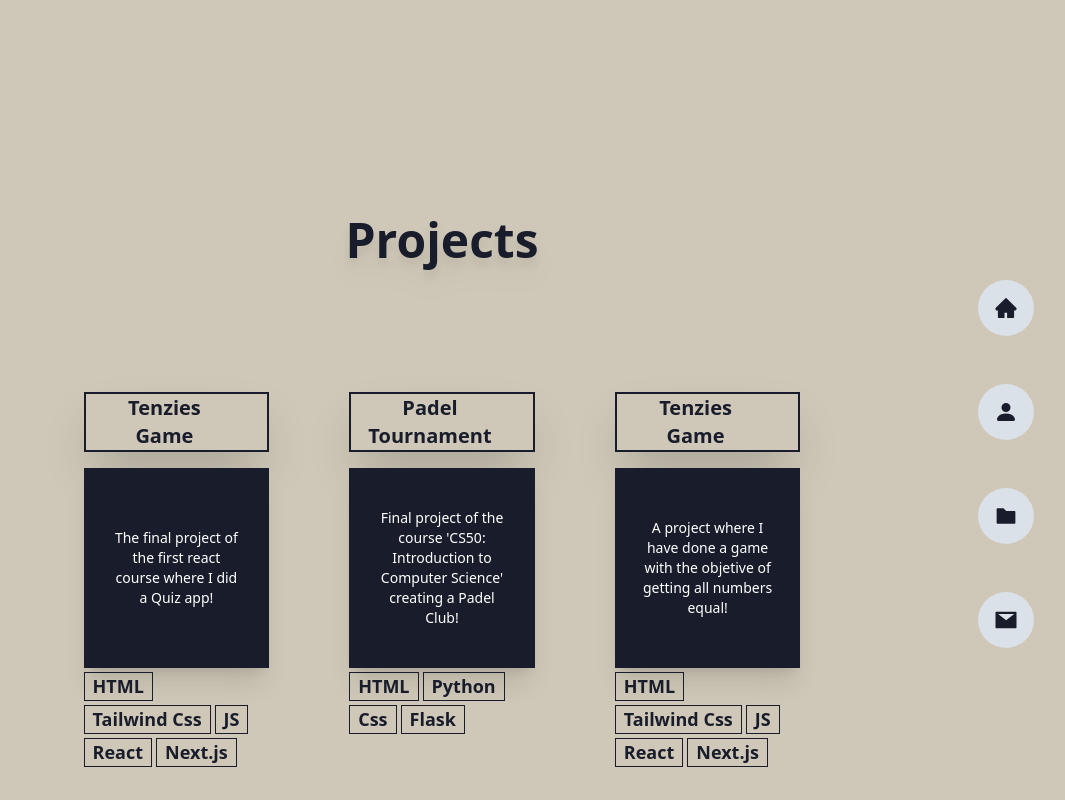
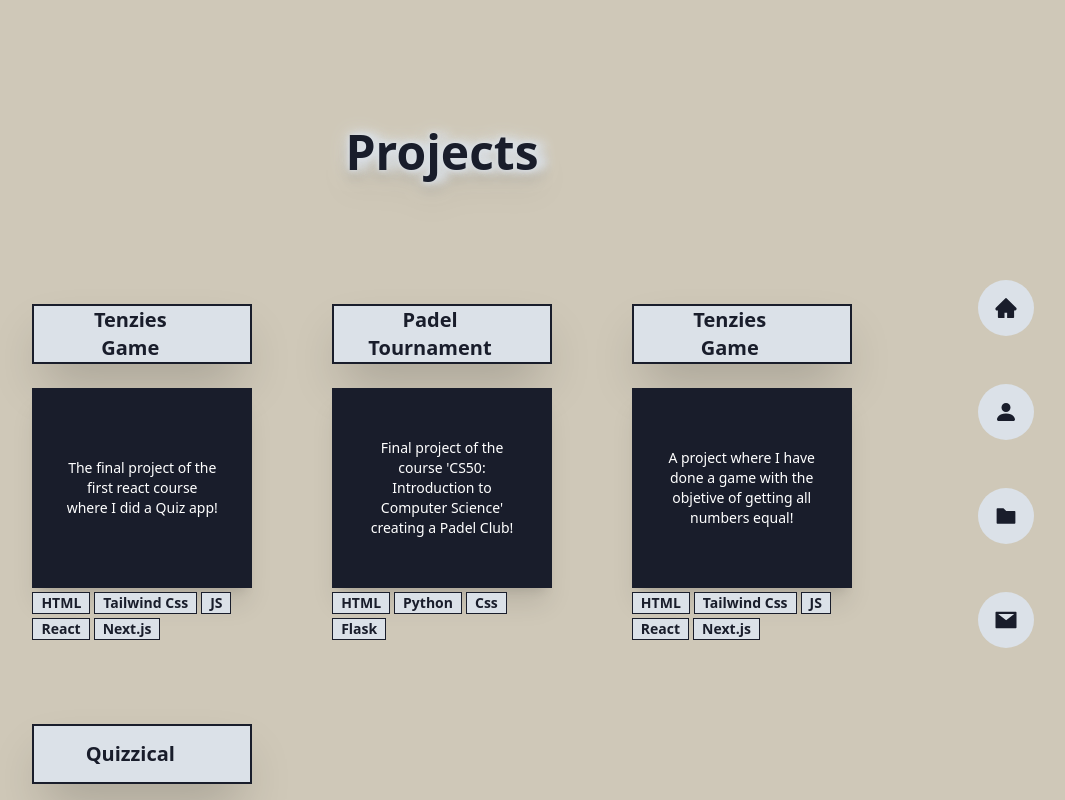
Before and after one commit to ricardomreis22/Portfolio-Website, a Next.js app: page /dashboard/projects in a window 1280 px wide. Shown: the top 800 px of the page, without its empty margins (198-1263 px from the left). Built offline with nearby package versions, Linux system fonts and the light colour scheme.

Commit message:
Css details

```diff
--- a/app/components/PageTitle.js
+++ b/app/components/PageTitle.js
@@ -2,7 +2,7 @@ import React from "react";
 
 const PageTitle = (props) => {
   return (
-    <div className="flex justify-center items-center mt-12 text-3xl font-semibold drop-shadow-xl xl:text-5xl">
+    <div className="twelve flex justify-center items-center mt-32 text-2xl font-semibold drop-shadow-xl xl:text-5xl">
       {props.title}
     </div>
   );
--- a/app/components/SkillsBar.js
+++ b/app/components/SkillsBar.js
@@ -1,16 +1,16 @@
-import React, { useEffect, useState } from "react";
 import ProgressBar from "@ramonak/react-progress-bar";
 
 const SkillsBar = (props) => {
   return (
     <div className="w-full">
-      <p className="mb-5 text-base xl:text-lg font-bold">{props.lang}</p>
+      <p className="mb-5 text-sm xl:text-lg ">{props.lang}</p>
       <ProgressBar
         completed={props.count}
         bgColor="#191d2b"
         baseBgColor="#dbe1e8"
         transitionDuration="2s"
         animateOnRender={true}
+        maxCompleted={100}
       />
     </div>
   );
--- a/app/components/Subtitle.js
+++ b/app/components/Subtitle.js
@@ -2,9 +2,9 @@ import React from "react";
 
 const Subtitle = (props) => {
   return (
-    <div className="flex flex-col items-center justify-center text-2xl my-24">
-      <div className="bg-[#191d2b] h-[1px] w-full mb-12 mt-6 "></div>
-      <h2 className="text-4xl font-bold">{props.title}</h2>
+    <div className="flex flex-col items-center justify-center text-2xl my-20 w-full">
+      <h2 className="text-2xl font-bold">{props.title}</h2>
+      <div className="bg-[#191d2b] h-[1px] w-full mt-3 "></div>
     </div>
   );
 };
--- a/app/components/Timeline.js
+++ b/app/components/Timeline.js
@@ -13,9 +13,9 @@ const Timeline = (props) => {
         </div>
       </div>
       <div className="lg:mb-4 ml-14 lg:mt-2">
-        <p className="font-bold text-lg xl:text-xl">
-          {props.date}
-          <span>{props.course}</span>
+        <p className="text-base">
+          {props.date} -{" "}
+          <span className="font-bold text-lg xl:text-xl">{props.course}</span>
         </p>
         <p className="mt-6 text-base xl:text-lg">{props.description}</p>
       </div>
--- a/app/components/WorkCard.js
+++ b/app/components/WorkCard.js
@@ -7,7 +7,7 @@ const WorkCard = (props) => {
   const langArr = props.lang;
   return (
     <div className="group">
-      <div className="flex text-[#191d2b] mb-4 w-[100%] h-[50px] shadow-2xl border-solid border-[#191d2b] border-[2px] justify-center items-center p-7 ">
+      <div className="flex bg-[#dbe1e8] text-[#191d2b] mb-6 w-[100%] h-[50px] shadow-2xl border-solid border-[#191d2b] border-[2px] justify-center items-center p-7">
         <h1 className=" text-md lg:text-xl xl:text-xl font-bold mr-6">
           {props.title}
         </h1>
@@ -18,25 +18,25 @@ const WorkCard = (props) => {
           />
         </Link>
       </div>
-      <div className="w-full h-[200px] bg-[#191d2b] shadow-xl flex flex-col justify-center items-center duration-300 ">
+      <div className="w-full h-[200px] bg-[#191d2b] shadow-xl flex flex-col justify-center items-center duration-300">
         <Image
           src={props.img}
           alt="background Image"
           width={0}
           height={0}
           sizes="200vh"
-          className="hidden w-full group-hover:flex group-hover:mt-5"
+          className="hidden w-full group-hover:flex"
         />
         <div className="flex group-hover:hidden flex-col justify-center items-center text-white w-[70%]">
           <p className="text-center text-sm lg:text-md ">{props.info}</p>
         </div>
       </div>
-      <div className="flex justify-left mt-1 flex-wrap group-hover:hidden">
+      <div className="flex justify-left mt-1 flex-wrap group-hover:mt-6">
         {langArr.map((item, index) => {
           return (
             <div
               key={index}
-              className="border-[1px] border-solid border-[#191d2b] font-bold mr-1 mb-1 px-2"
+              className="border-[1px] bg-[#dbe1e8]  border-solid border-[#191d2b] text-sm font-bold mr-1 mb-1 px-2"
             >
               {item}
             </div>
--- a/app/dashboard/about/page.js
+++ b/app/dashboard/about/page.js
@@ -54,7 +54,7 @@ const About = () => {
           <div className="w-[80%] xl:w-[70%]">
             <Subtitle title="My Skills" />
           </div>
-          <div className="grid gap-8 place-items-center grid-cols-1 w-[100%] mb-32 md:grid-cols-2 md:gap-y-18 md:gap-x-32 xl:gap-y-24">
+          <div className="grid gap-8 place-items-center grid-cols-2 w-[100%] mb-32 md:gap-y-18 md:gap-x-32 xl:gap-y-24">
             <SkillsBar lang="HTML" count="80" />
             <SkillsBar lang="JS" count="80" />
             <SkillsBar lang="CSS" count="70" />
--- a/app/dashboard/contact/page.js
+++ b/app/dashboard/contact/page.js
@@ -15,8 +15,8 @@ const Contact = () => {
       <div className="hidden  absolute right-0 top-[35%] mr-12 lg:block">
         <NavControls />
       </div>
-      <div className="flex flex-col justify-center items-center text-sm lg:mt-10 mb-10">
-        <div className="flex flex-col justify-center mt-8 lg:items-center lg:w-[50%]">
+      <div className="flex flex-col justify-center items-center text-sm">
+        <div className="flex flex-col justify-center lg:items-center lg:w-[50%]">
           <div className="mb-20">
             <PageTitle title="Contact" />
           </div>
--- a/app/dashboard/projects/page.js
+++ b/app/dashboard/projects/page.js
@@ -13,12 +13,12 @@ const Projects = () => {
         <NavControls />
       </div>
       <div className="flex flex-col items-center w-[90%] mx-auto md:w-[80%]">
-        <div className="left h-2/3 w-full relative flex flex-col justify-center items-center my-32">
-          <div className="flex flex-col justify-center items-center text-center mt-10 mx-5">
+        <div className="left h-2/3 w-full relative flex flex-col justify-center items-center">
+          <div className="flex flex-col justify-center items-center text-center mx-5">
             <PageTitle title="Projects" />
           </div>
         </div>
-        <div className="right w-[80%] max-w-[90%] mx-auto grid text-center gap-20 gap-y-12 mb-10 lg:max-w-[70%] sm:grid-cols-2  xl:grid-cols-3 xl:gap-20">
+        <div className="right w-[80%] max-w-[90%] mx-auto grid text-center gap-20 gap-y-12 mb-10 mt-20 sm:grid-cols-2 lg:max-w-[80%] xl:mt-32 xl:grid-cols-3 xl:gap-20">
           <WorkCard
             img="/Tenzies.gif"
             link="https://github.com/ricardomreis22/Quizzical.git"
--- a/app/globals.css
+++ b/app/globals.css
@@ -1,6 +1,6 @@
 @tailwind base;
 @tailwind components;
-@tailwind utilities;
+ @tailwind utilities;
 
 *{
   cursor: default;
@@ -30,6 +30,15 @@ body {
   animation: scaleAnim 1s ease-in-out;
 }
 
+.twelve {
+  font-size: 40px;
+  font-weight: 600;
+  color: #191d2b;
+  text-shadow: 0px 0px 5px #dbe1e8, 10px 0px 10px #dbe1e8, 0px 0px 10px #dbe1e8,
+    0px 0px 20px #dbe1e8;
+}
+
+
 @media (max-width: 1024px){
   .home{
     -webkit-clip-path: polygon(0 0, 14% 0, 1% 100%, 0% 100%);
```
